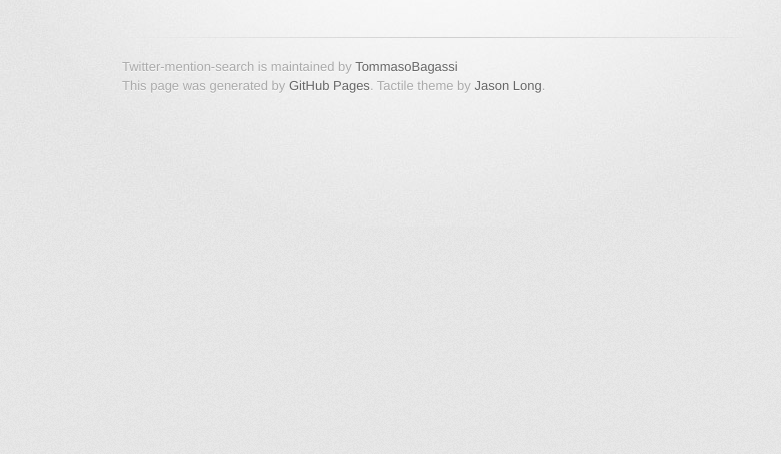
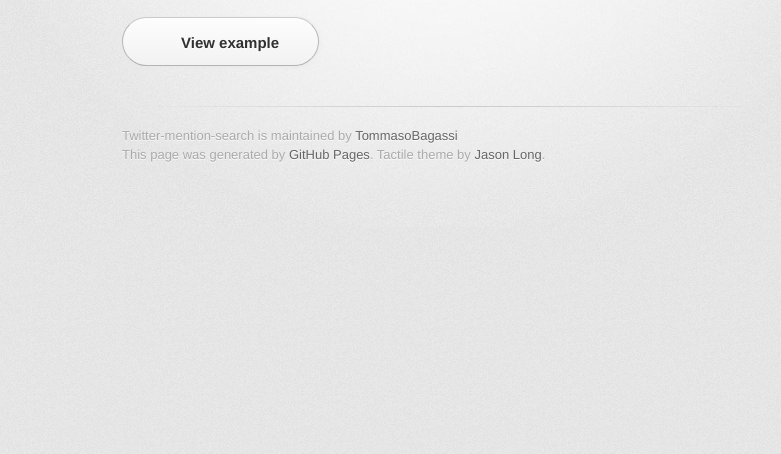
Before and after one commit to TommasoBagassi/twitter-mention-search, a plain HTML site: page index.html in a window 1280 px wide. Shown: the part 346-800 px from the top of the page, without its empty margins (208-989 px from the left). Drawn offline with Linux system fonts and the light colour scheme; a web font is replaced by a local one.

Commit message:
added example

```diff
--- a/index.html
+++ b/index.html
@@ -31,9 +31,10 @@
         <hr>
 
         <section id="main_content">
-          <h1>Twitter Mention Search</h1>
+            <h1>Twitter Mention Search</h1>
 
-<p>AngularJS example of Twitter API usage.</p>
+            <p>AngularJS example of Twitter API usage.</p>
+            <a href="example/" id="view-example" class="button" style="float:none;"><span>View example</span></a>
         </section>
 
         <footer>
```
